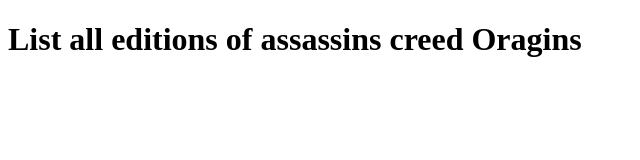
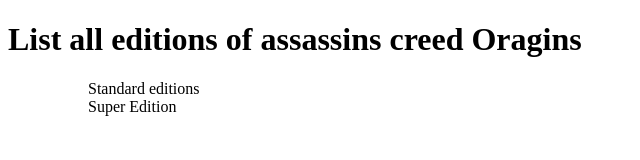
Before and after one commit to jnprogrammer/gitReview, a plain HTML site: page index.html in a window 1280 px wide. Shown: the whole page, without its empty margins (0-640 px from the left). Drawn offline with Linux system fonts and the light colour scheme.

Commit message:
Updated index

```diff
--- a/index.html
+++ b/index.html
@@ -6,5 +6,13 @@
 </head>
 <body>
     <h1>List all editions of assassins creed Oragins</h1>
+    <ul>
+        <ol>
+            Standard editions
+        </ol>
+        <ol>
+            Super Edition
+        </ol>
+    </ul>
 </body>
 </html>
```
